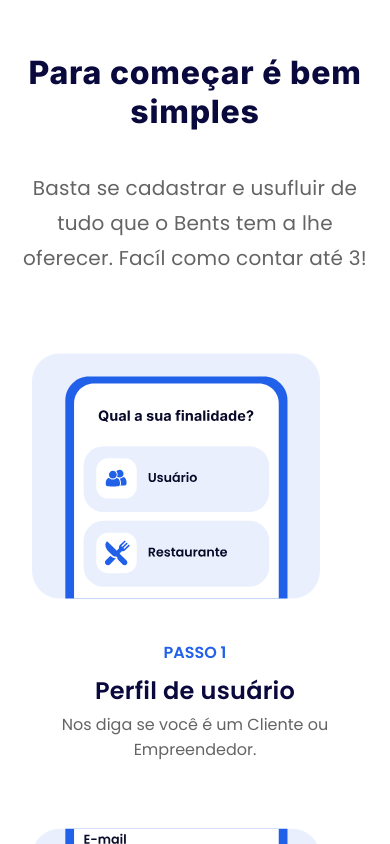
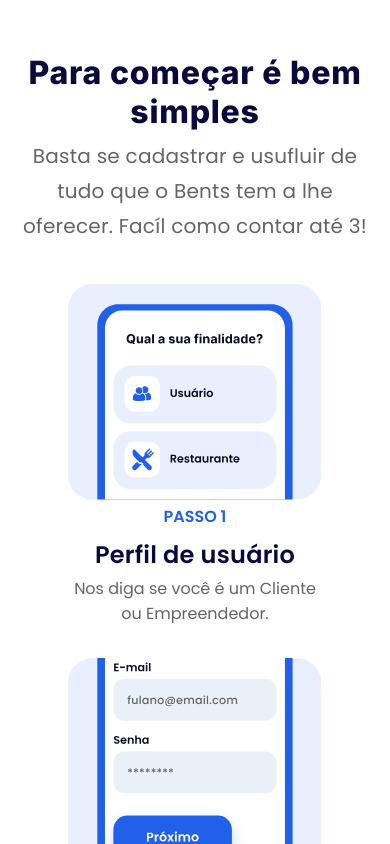
Before and after one commit to benteats/benteats-frontend, a React (Vite) app in the folder bents-app/: page / in a window 390 px wide. Shown: the part 3280-4124 px from the top of the page. Built offline with nearby package versions, Linux system fonts and the light colour scheme.

Commit message:
fix(Tutorial): corrigindo css e adicionando responsividade

```diff
--- a/bents-app/src/styles/home/tutorial/TutorialStyle.ts
+++ b/bents-app/src/styles/home/tutorial/TutorialStyle.ts
@@ -2,13 +2,16 @@
 import styled from '@emotion/styled'
 
 export const Container = styled('div')`
+  width: 100%;
   display: flex;
+  flex-direction: column;
   gap: 2em;
-  align-items: center;
+  align-items: flex-start;
   @media screen and (max-width: 768px){
     text-align: center;
     display: flex;
     flex-direction: column;
+    align-items: center;
    }
 `
 
@@ -23,12 +26,13 @@
 `
 
 export const TutorialDescription = styled('p')`
+  max-width: 550px;
   color: ${paletteColors.secondaryText};
   letter-spacing: 0.25px;
   line-height: 1.75em;
   font-size: clamp(14px,1vw,16px);
   white-space: pre-line;
-  padding: 2em 0;
+  padding: .5rem 0;
   @media screen and (max-width: 768px){
     white-space: unset;
     font-size: 1.25em;
@@ -52,22 +56,13 @@
   }
 `
 export const SolutionGrid = styled('div')`
+  width: 100%;
   display: flex;
-
-  @media screen and (max-width: 1700px){ gap: 2em; }
-  @media screen and (max-width: 1080px){
-    display: grid;
-    grid-template-columns: repeat(auto-fit, minmax(auto, 25em));
-    justify-content: space-between;
-  }
+  justify-content: space-between;
   @media screen and (max-width: 768px){
-    justify-content: space-evenly;
-    grid-template-columns: repeat(auto-fit, minmax(auto, 15em));
-  }
-  @media screen and (max-width: 600px){
-    display: flex;
     flex-direction: column;
     align-items: center;
+    gap: 2em;
   }
 `
 
@@ -75,13 +70,12 @@
 export const SolutionItem = styled('div')`
   display: flex;
   flex-direction: column;
-  justify-content: space-between;
-  max-width: 500px;
+  max-width: 30vh;
+  width: 100%;
   svg {
     border-radius: ${borderRadius.globalBtn};
-    padding: 1em;
-    height: 20em;
-    width: 20em;
+    height: auto;
+    width: 100%;
   }
   h3 {
     padding: .25rem 0;
```
Also changed, not shown: bents-app/src/components/home/tutorial/Tutorial.tsx (+5 -7 lines).
